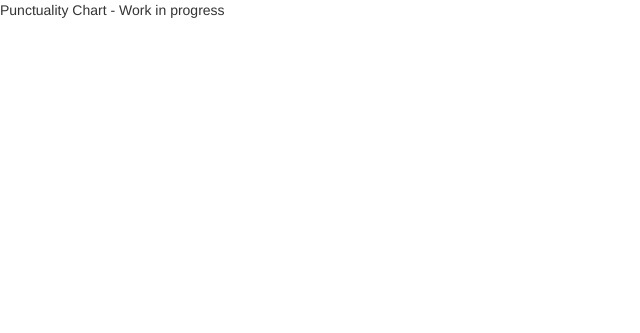
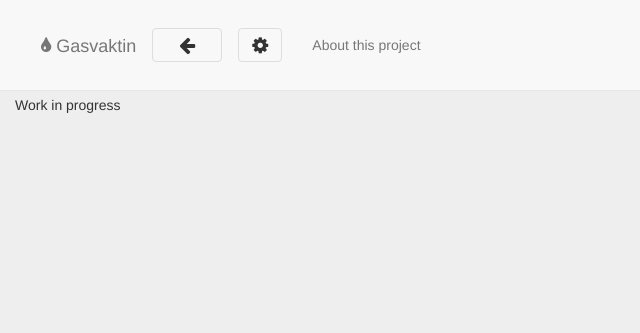
Before and after one commit to gasvaktin/gasvaktin.github.io, a website: page punctuality/index.html in a window 1280 px wide. Shown: the whole page, without its empty margins (0-640 px from the left). Drawn offline with Linux system fonts and the light colour scheme; no server answers.

Commit message:
more punctuality work still wip

```diff
--- a/css/gasvaktin.css
+++ b/css/gasvaktin.css
@@ -57,6 +57,50 @@ body {
     padding-top: 150px;
     text-align: center;
     background: #eee;
+}
+
+.punctuality-settings {
+    position: relative;
+    float: right;
+    padding: 6px 13px;
+    margin-top: 8px;
+    margin-right: 15px;
+    margin-bottom: 8px;
+    background-color: transparent;
+    background-image: none;
+    border: 1px solid #ddd;
+    border-radius: 4px;
+}
+.punctuality-settings:hover {
+    background-color: #ddd;
+}
+.punctuality-settings:focus {
+    background-color: #ddd;
+    outline: none;
+}
+
+.back-to-home {
+    position: relative;
+    float: right;
+    padding: 6px 26px;
+    margin-top: 8px;
+    margin-right: 16px;
+    margin-bottom: 8px;
+    margin-left: 0px;
+    background-color: transparent;
+    background-image: none;
+    border: 1px solid #ddd;
+    border-radius: 4px;
+    color: #333;
+}
+.back-to-home:hover {
+    color: #333;
+    background-color: #ddd;
+}
+.back-to-home:focus {
+    color: #333;
+    background-color: #ddd;
+    outline: none;
 }
 
 /*
--- a/js/Punctuality.js
+++ b/js/Punctuality.js
@@ -37,6 +37,11 @@ var gs = {  /* Global Scope Paramteters */
           radius: 0,
           hitRadius: 10,
           hoverRadius: 3
+        }
+      },
+      legend: {
+        labels: {
+          boxWidth: 12
         }
       }
     },
--- a/punctuality/index.html
+++ b/punctuality/index.html
@@ -19,9 +19,41 @@
   <link rel="stylesheet" type="text/css" href="/packages/font-awesome/css/font-awesome.min.css">
   <link rel="stylesheet" type="text/css" href="/css/gasvaktin.css">
 </head>
-<body>
-  <p>Punctuality Chart - Work in progress</p>
-  <canvas id="punctualityChart" width="400" height="300"></canvas>
+<body id="page-top" data-spy="scroll" data-target=".navbar-fixed-top">
+  <nav class="navbar navbar-default navbar-fixed-top" role="navigation">
+    <div class="container gasvaktin-header">
+      <div class="navbar-header page-scroll">
+        <button type="button" class="punctuality-settings">
+          <span class="sr-only">Settings</span>
+          <i class="fa fa-cog fa-lg" aria-hidden="true"></i>
+        </button>
+        <a href="/" class="back-to-home">
+          <span class="sr-only">Back to home</span>
+          <i class="fa fa-arrow-left fa-lg" aria-hidden="true"></i>
+        </a>
+        <a class="navbar-brand page-scroll app-title" href="#">
+          <i class="fa fa-tint" aria-hidden="true"></i> Gasvaktin
+        </a>
+      </div>
+      <div class="collapse navbar-collapse navbar-ex1-collapse">
+        <ul class="nav navbar-nav">
+          <li class="hidden">
+            <a href="#page-top"></a>
+          </li>
+          <li>
+            <a target="_blank" href="https://github.com/gasvaktin/gasvaktin">About this project</a>
+          </li>
+        </ul>
+      </div>
+    </div>
+  </nav>
+  <section class="about-section less-top">
+    <canvas class="punctuality-chart" id="punctualityChart" width="400" height="300"></canvas>
+      <div class="col-lg-6" id="mapElement">
+        <p>Work in progress</p>
+      </div>
+    </div>
+  </section>
   <!-- Polyfills for inferior browsers -->
   <script src="/packages/promise-polyfill/promise.min.js"></script>
   <script src="/packages/whatwg-fetch/fetch.js"></script>
```
